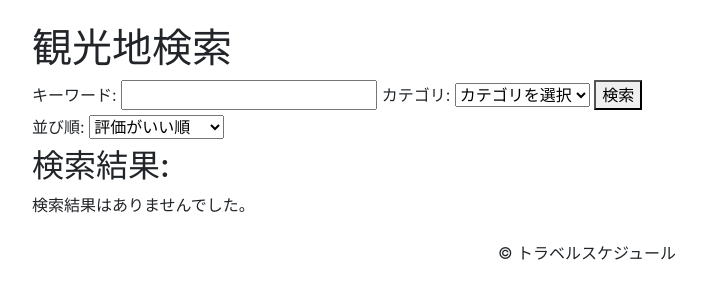
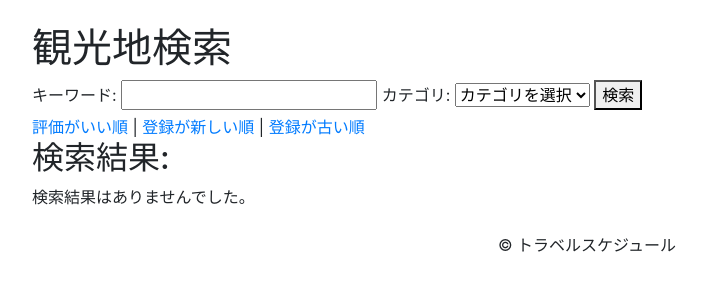
Before and after one commit to chiakimayuzu/travel-schedule, a Django app: page /travel_schedule/search_touristspot/ in a window 1280 px wide. Shown: the part 66-366 px from the top of the page, without its empty margins (53-760 px from the left). Run offline with Django 5.2, Linux system fonts and the light colour scheme; some libraries are stand-ins or nearby versions.

Commit message:
並び替えのクエリ取得＆表示確認ok

```diff
--- a/travel_schedule_project/travelapp/templates/search_touristspot.html
+++ b/travel_schedule_project/travelapp/templates/search_touristspot.html
@@ -21,16 +21,12 @@
     <button type="submit">検索</button>
 </form>
 
+<!-- 並び順 -->
 <div>
-      <label for="order_by">並び順:</label>
-      <select name="order_by" id="order_by">
-        <option value="review_score_average" {% if request.GET.order_by == 'review_score_average' %}selected{% endif %}>評価がいい順</option>
-        <option value="-created_at" {% if request.GET.order_by == '-created_at' %}selected{% endif %}>登録が新しい順</option>
-        <option value="created_at" {% if request.GET.order_by == 'created_at' %}selected{% endif %}>登録が古い順</option>
-      </select>
+  <a href="?sort=review_score_average&query={{ request.GET.query }}&category={{ request.GET.category }}">評価がいい順</a> |
+  <a href="?sort=-created_at&query={{ request.GET.query }}&category={{ request.GET.category }}">登録が新しい順</a> |
+  <a href="?sort=created_at&query={{ request.GET.query }}&category={{ request.GET.category }}">登録が古い順</a>
 </div>
-
-
 
 <h2>検索結果:</h2>
 
--- a/travel_schedule_project/travelapp/views.py
+++ b/travel_schedule_project/travelapp/views.py
@@ -206,6 +206,17 @@ class TouristSpotSearchView(ListView):
         if category:
             # カテゴリによるフィルタリング
             queryset = queryset.filter(category=category)
+
+                # 並び順の処理
+        sort_by = self.request.GET.get('sort', '-review_score_average')  # デフォルトは評価がいい順
+        if sort_by == 'review_score_average':
+            queryset = queryset.order_by('-review_score_average')  # 評価がいい順
+        elif sort_by == '-created_at':
+            queryset = queryset.order_by('-created_at')  # 登録が新しい順
+        elif sort_by == 'created_at':
+            queryset = queryset.order_by('created_at')  # 登録が古い順
+
+
 
         return queryset.distinct()
 
```
Lines whose indentation alone changed are shown as unchanged.
